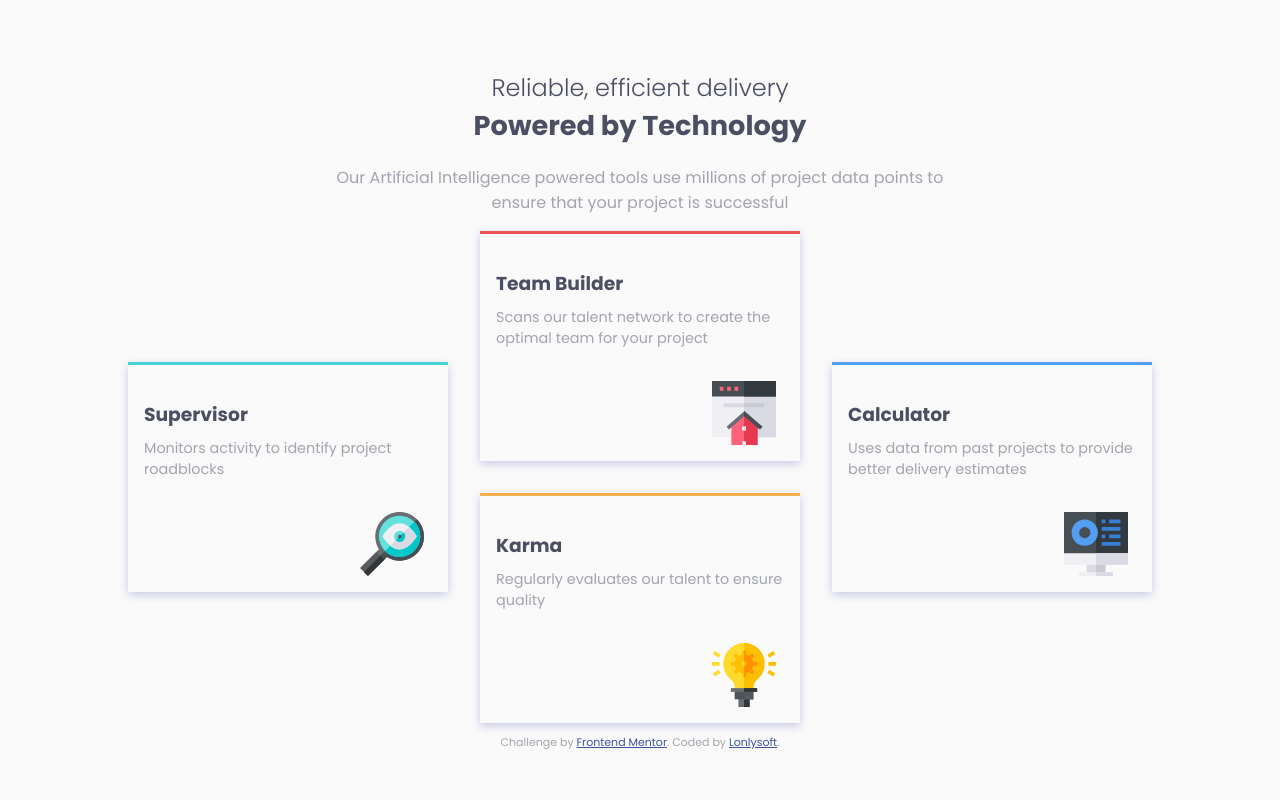
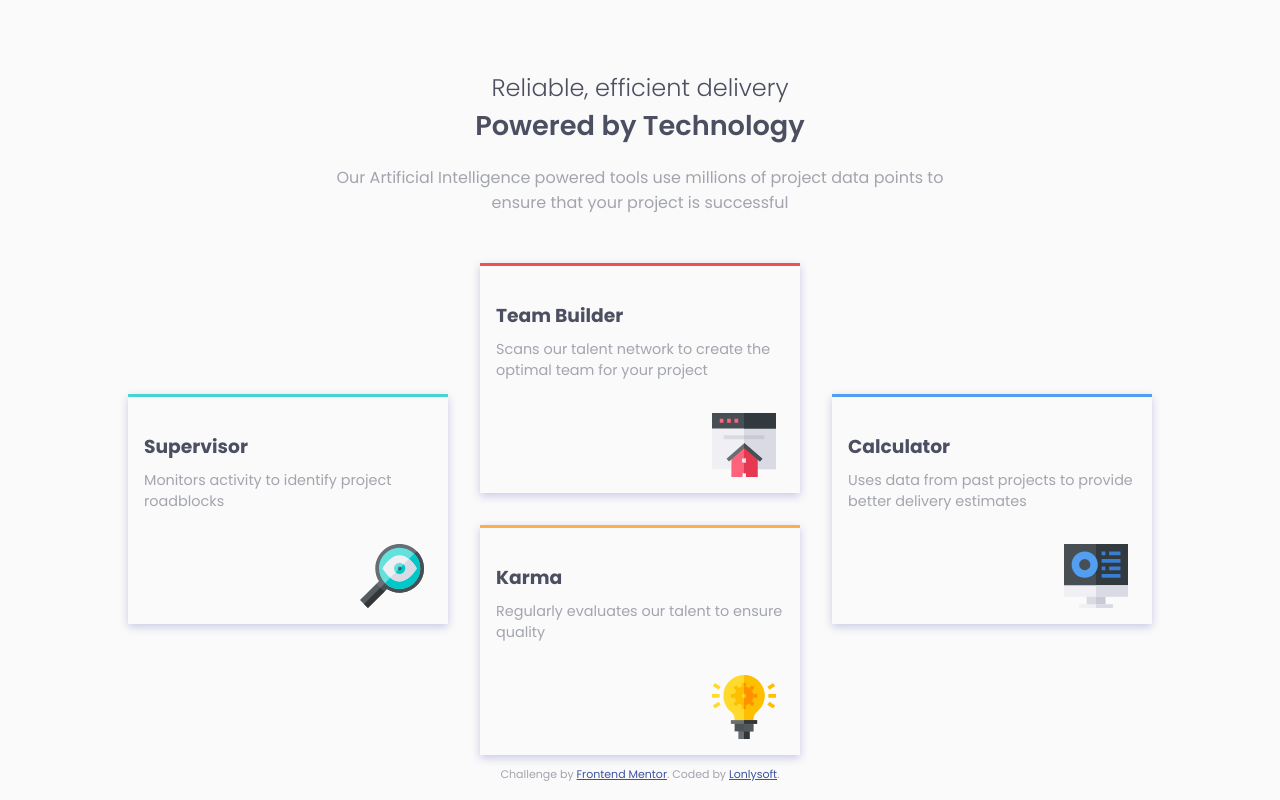
Before and after one commit to Lonlysoft/frontend-FourCardFeatureSection, a plain HTML site: page index.html in a window 1280 px wide. Drawn offline with Linux system fonts and the light colour scheme.

Commit message:
update style.css

```diff
--- a/style.css
+++ b/style.css
@@ -47,7 +47,7 @@ body{
 }
 
 h4{ font-weight: 300; font-size: 1.5em; margin-bottom: 0;}
-h1{ margin-top: 0; font-size: 1.7em}
+h1{ margin-top: 0; font-size: 1.7em; font-weight: 600;}
 h1, h2, h4, p{ text-align: center; }
 h1, h2, h3, h4{ color: var(--heading-color); }
 p{ color: var(--heading-extra); }
@@ -89,7 +89,9 @@ h3{
 	.container{
 		flex-direction: row;
 	}
-
+	header{
+	  margin: 2em;
+	}
 	.sub__container{
 		flex-direction: column;
 	}
```
